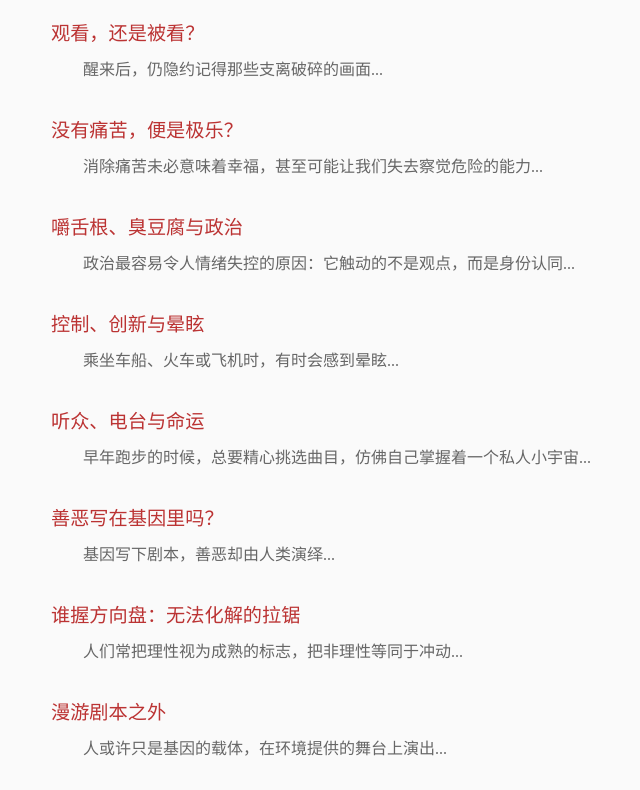
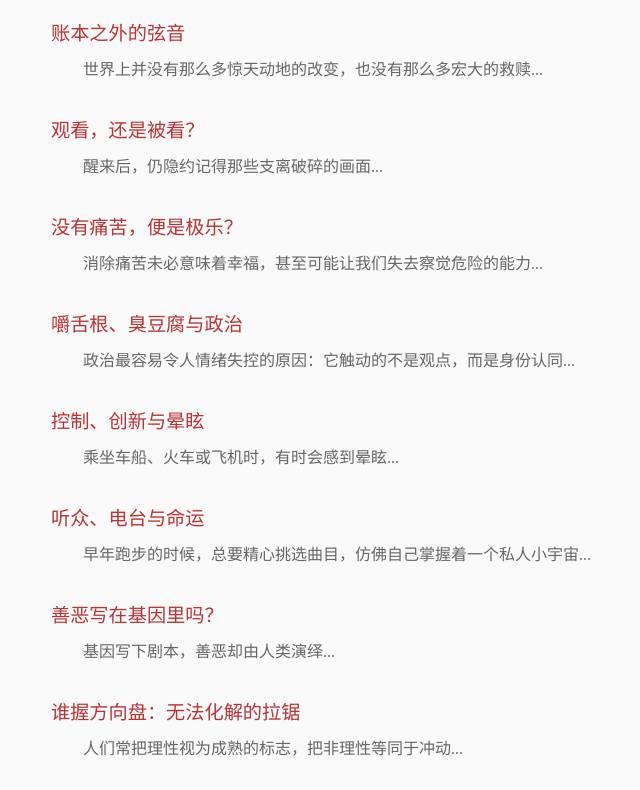
Before and after one commit to lanche6/lanche6.github.io, a plain HTML site: page posts/index.html in a window 1280 px wide. Shown: the part 110-900 px from the top of the page, without its empty margins (189-829 px from the left). Drawn offline with Linux system fonts and the light colour scheme.

Commit message:
Update index.html

```diff
--- a/posts/index.html
+++ b/posts/index.html
@@ -51,6 +51,9 @@
 
   <ul>
     <li>
+      <a href="leftright.html">账本之外的弦音</a>
+      <p>世界上并没有那么多惊天动地的改变，也没有那么多宏大的救赎...</p>
+      <br>
       <a href="dreams.html">观看，还是被看？</a>
       <p>醒来后，仍隐约记得那些支离破碎的画面...</p>
       <br>
```
